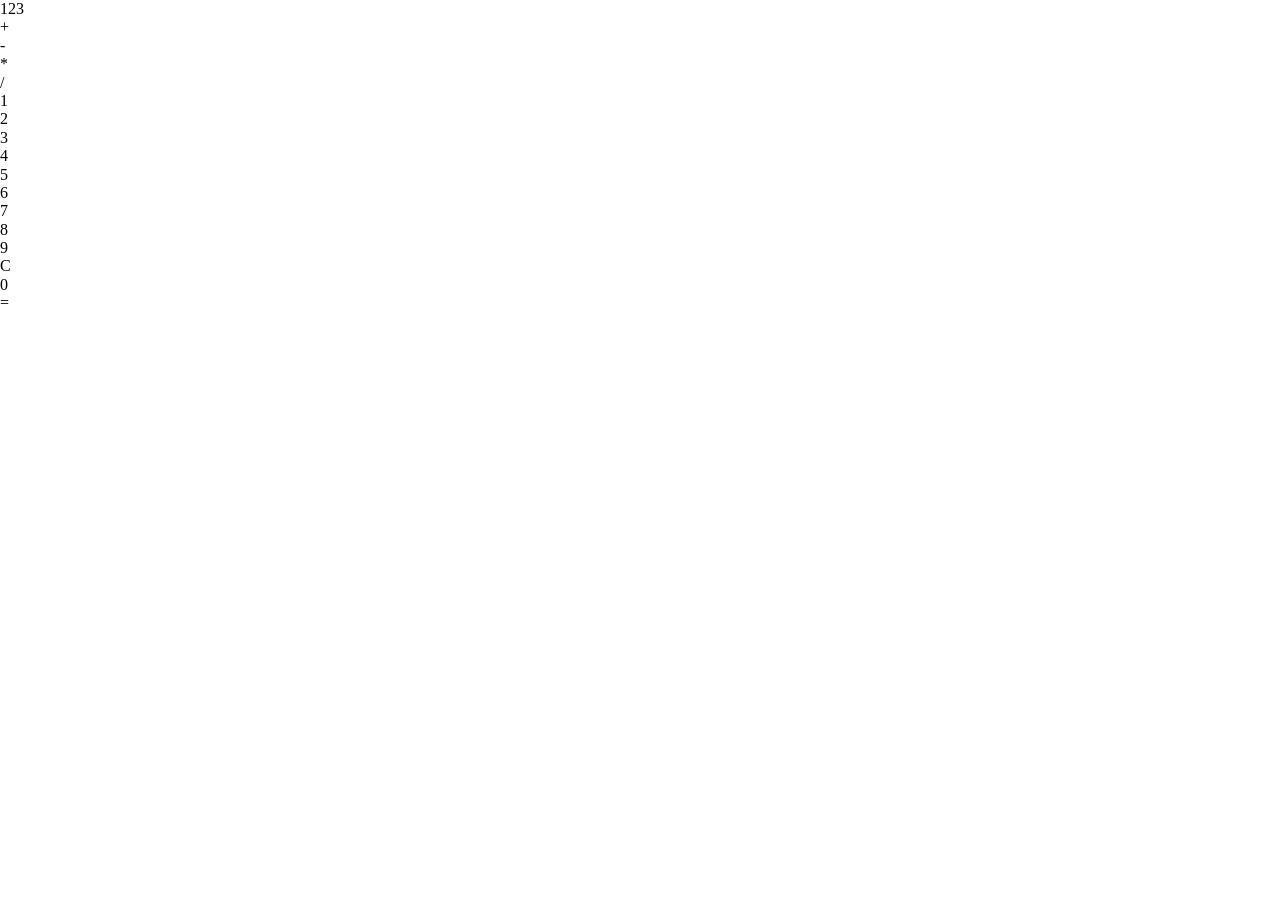
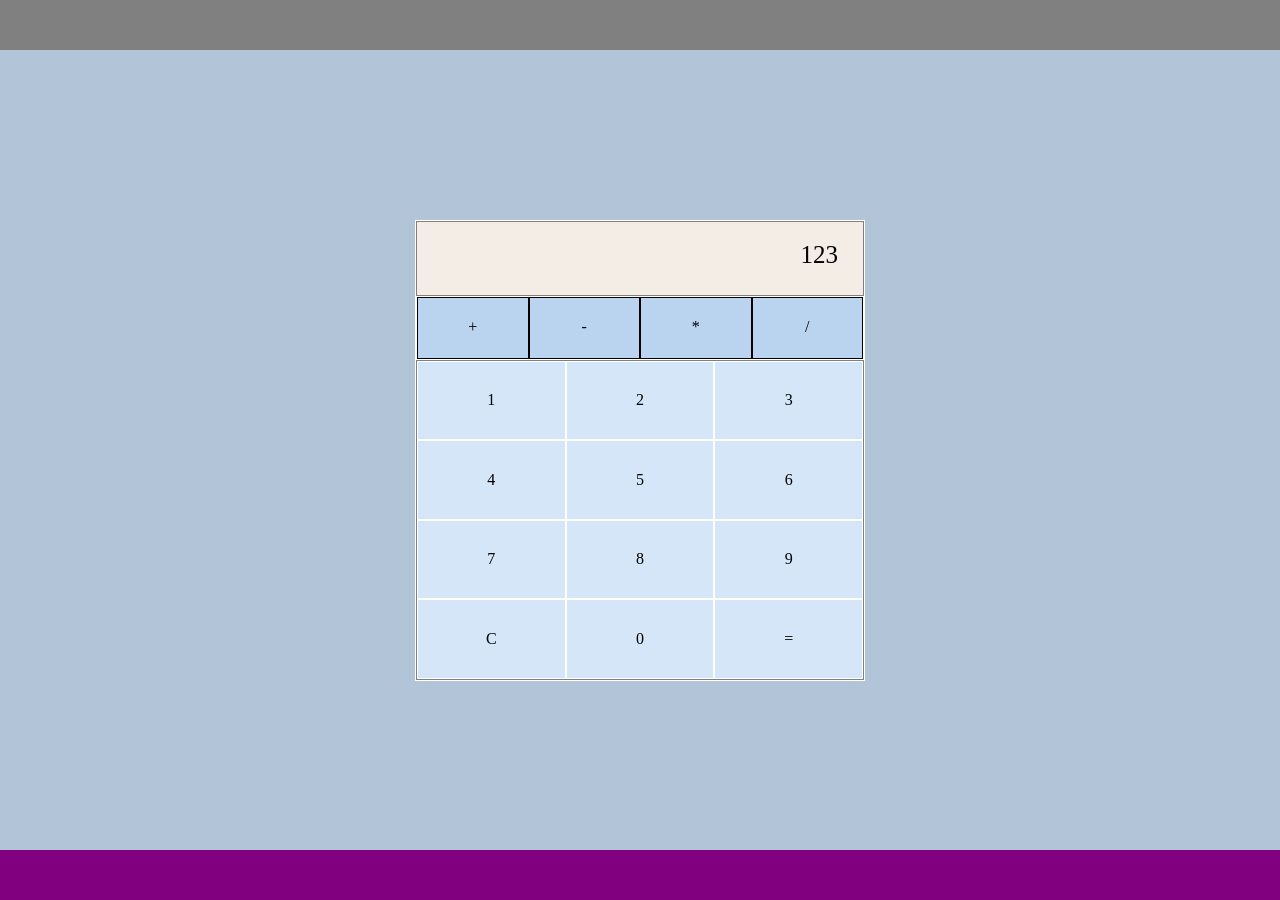
Before and after one commit to sucrion/calculator, a plain HTML site: page index.html in a window 1280 px wide. Before the commit the page ends 800 px from the top, so only its background shows below. Drawn offline with Linux system fonts and the light colour scheme.

Commit message:
basic css done

```diff
--- a/css/style.css
+++ b/css/style.css
@@ -22,7 +22,68 @@
 /*******************************************/
 
 body {
+  background-color: #b1c4d8;
+  height: 100vh;
+}
 
+#outerBox {
+  height: 100%;
+  display: flex;
+  justify-content: center;
+  align-items: center;
+}
+
+#calcuBox {
+  width: 450px;
+  border: 1px solid white;
+  display: flex;
+  flex-direction: column;
+}
+
+#displayBox {
+  border: 1px solid gray;
+  background-color: #f3ede5;
+  width: 100%;
+  height: 3em;
+  font-size: 25px;
+  padding: 1em;
+  display: flex;
+  justify-content: right;
+  align-items: flex-end;
+}
+
+#operatorsBox {
+  border: 1px solid white;
+  width: 100%;
+  display: flex;
+  height: 4em;
+}
+
+#operatorsBox div {
+  border: 1px solid black;
+  background-color: #bad3ee;
+  width: 25%;
+  display: flex;
+  align-items: center;
+  justify-content: center;
+}
+
+#numbersBox {
+  border: 1px solid gray;
+  width: 100%;
+  height: 20em;
+  display: flex;
+  flex-wrap: wrap;
+}
+
+#numbersBox div {
+  border: 1px solid white;
+  background-color: #d5e6f8;
+  width: 33.3333%;
+  height: 25%;
+  display: flex;
+  justify-content: center;
+  align-items: center;
 }
 
 
@@ -30,11 +91,15 @@ body {
 /* LAYOUT
 /*******************************************/
 header {
-
+  height: 50px;
+  background-color: gray;
 }
 
 footer {
-
+  height: 50px;
+  width: 100%;
+  background-color: purple;
+  position: absolute;
 }
 
 /******************************************
--- a/index.html
+++ b/index.html
@@ -13,6 +13,8 @@
 		<link rel="stylesheet" href="css/style.css">
 	</head>
 	<body>
+		<header></header>
+		<div id="outerBox">
 			<div id="calcuBox">
 				<div id="displayBox">123</div>
 				<div id="buttonsBox">
@@ -38,6 +40,8 @@
 					</div>
 				</div>
 			</div>
+		</div>
+		<footer></footer>
 
 		<script type="text/javascript" src="js/main.js"></script>
 	</body>
```
Lines whose indentation alone changed are shown as unchanged.
